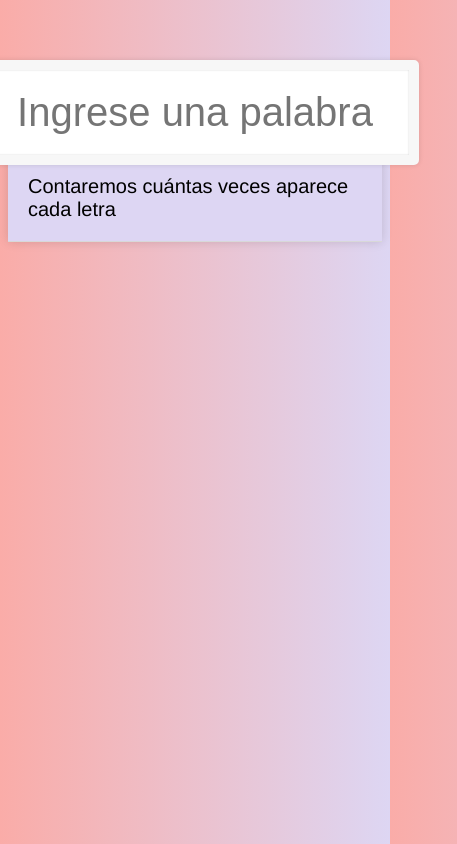
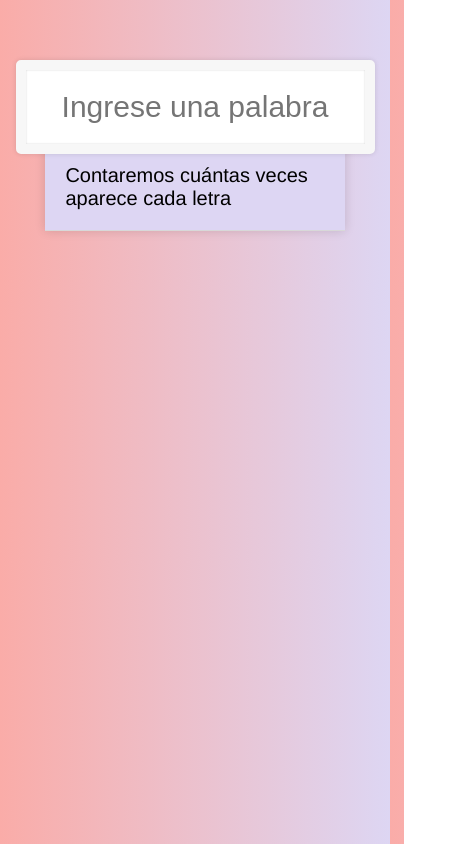
Before and after one commit to rodriguezcravero/contadorDeLetras, a plain HTML site: page index.html in a window 390 px wide. Shown: the whole page, 457 px wide, since content can reach past the window. Drawn offline with Linux system fonts and the light colour scheme.

Commit message:
Cambios en responsive

```diff
--- a/estilo.css
+++ b/estilo.css
@@ -1,6 +1,5 @@
 html {
   box-sizing: border-box;
-  background: #ddd6f3;  /* fallback for old browsers */
   background: -webkit-linear-gradient(to right, #faaca8, #ddd6f3);  /* Chrome 10-25, Safari 5.1-6 */
   background: linear-gradient(to right, #faaca8, #ddd6f3); /* W3C, IE 10+/ Edge, Firefox 16+, Chrome 26+, Opera 12+, Safari 7+ */
   font-family: 'helvetica neue';
@@ -67,3 +66,15 @@ input.search {
 .hl {
   background: #ffc600;
 }
+
+
+@media screen and (max-width: 700px) {
+  .search-form
+  {
+    max-width: 80%;
+  }
+  input.search
+  {
+    font-size: 30px;
+  }
+}
```
